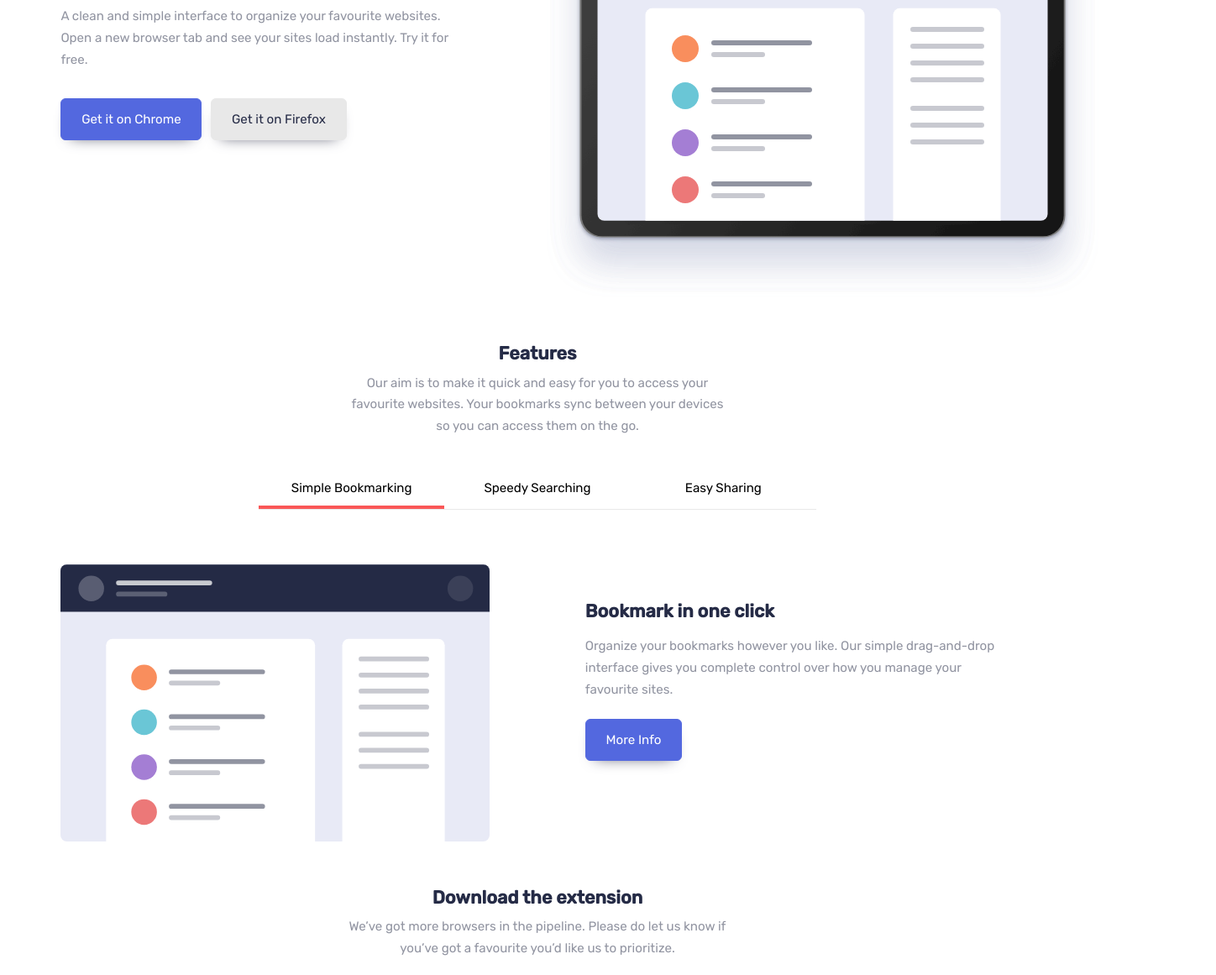
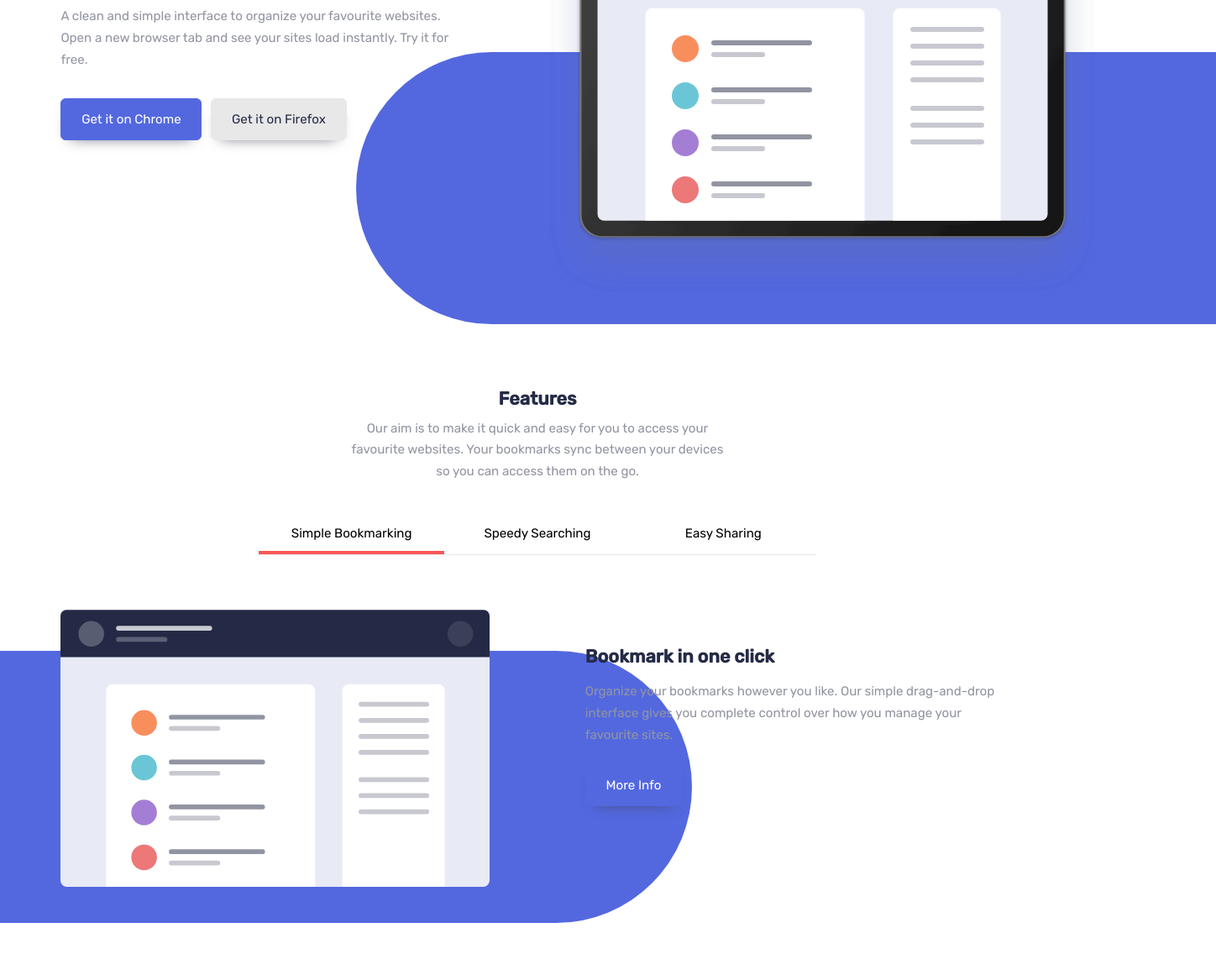
Before and after one commit to Mihalg/bookmark-landing-page, a plain HTML site: page dist/index.html in a window 1280 px wide. Shown: the part 248-1409 px from the top of the page at 84% size, 1448 px wide, since content can reach past the window. Drawn offline with Linux system fonts and the light colour scheme; files whose address does not match are found by name.

Commit message:
added README and background decorations

```diff
--- a/dist/index.html
+++ b/dist/index.html
@@ -77,6 +77,7 @@
 					<a class="btn" href="#">Get it on Firefox</a>
 				</div>
 			</div>
+			<div class="bg-figure"></div>
 		</header>
 
 		<section class="container section-padding features">
@@ -131,6 +132,7 @@
 						<a class="btn" href="#">More Info</a>
 					</div>
 				</div>
+				<div class="bg-figure"></div>
 			</div>
 		</section>
 
@@ -248,11 +250,6 @@
 		</section>
 
 		<footer>
-	<!-- <p class="attribution">
-        Challenge by <a href="https://www.frontendmentor.io?ref=challenge" target="_blank">Frontend Mentor</a>. Coded by
-        <a href="#">Your Name Here</a>.
-    </p> -->
-
 	<div class="contact">
 		<p class="paragraph">35,000+ already joined</p>
 		<p class="heading">Stay up-to-date with what we're doing</p>
@@ -304,6 +301,10 @@
 			</svg>
 		</div>
 	</nav>
+	<p class="attribution paragraph">
+		Challenge by <a href="https://www.frontendmentor.io?ref=challenge" target="_blank">Frontend Mentor</a>. Coded by
+		<a href="https://www.frontendmentor.io/profile/Mihalg" target="_blank">Mihal</a>.
+	</p>
 </footer>
 
 		<script src="js/script.min.js"></script>
--- a/src/sass/style.scss
+++ b/src/sass/style.scss
@@ -57,6 +57,15 @@ svg {
 	}
 }
 
+.bg-figure {
+	position: absolute;
+	width: 80vw;
+	background-color: hsl(231, 69%, 60%);
+	border-radius: 500px 0px 0px 500px;
+	z-index: -1;
+	aspect-ratio: 1.8 / 1;
+}
+
 .container {
 	width: 100%;
 	max-width: 1200px;
@@ -66,6 +75,7 @@ svg {
 
 .section-padding {
 	padding-top: 5rem;
+	padding-bottom: 5rem;
 }
 
 .heading {
@@ -179,6 +189,7 @@ svg {
 
 // -----HEADER-----
 .header {
+	position: relative;
 	text-align: center;
 
 	img {
@@ -209,6 +220,11 @@ svg {
 				}
 			}
 		}
+	}
+
+	.bg-figure {
+		left: 20vw;
+		top: 10rem;
 	}
 }
 
@@ -263,6 +279,7 @@ svg {
 	}
 
 	.feature-container {
+		position: relative;
 		margin-top: 4rem;
 		text-align: center;
 
@@ -288,6 +305,12 @@ svg {
 					margin-top: 2rem;
 				}
 			}
+		}
+
+		.bg-figure {
+			top: 6rem;
+			left: -3rem;
+			transform: rotateY(180deg);
 		}
 	}
 }
@@ -377,7 +400,7 @@ svg {
 				}
 
 				svg {
-					stroke: #5267DF;
+					stroke: #5267df;
 					transition: transform 0.3s, stroke 0.3s;
 				}
 			}
@@ -511,9 +534,19 @@ footer {
 			gap: 3rem;
 		}
 	}
+
+	.attribution{
+		background-color: hsl(229, 31%, 21%);
+	}
 }
 
 // -----MEDIA-----
+@media (min-width: 36em) {
+	.bg-figure {
+		aspect-ratio: 1.5 / 1;
+	}
+}
+
 @media (min-width: 62em) {
 	html {
 		font-size: 67.5%;
@@ -592,6 +625,15 @@ footer {
 			justify-content: flex-start;
 			gap: 1rem;
 		}
+
+		.bg-figure {
+			aspect-ratio: 4 / 1;
+			left: 30vw;
+			top: auto;
+			right: auto;
+			bottom: 2rem;
+			min-height: 30rem;
+		}
 	}
 
 	.features {
@@ -644,6 +686,15 @@ footer {
 						margin-top: 1.6rem;
 					}
 				}
+			}
+
+			.bg-figure {
+				left: auto;
+				right: 30vw;
+				top: auto;
+				bottom: -4rem;
+				aspect-ratio: 4.4 / 1;
+				min-height: 30rem;
 			}
 		}
 	}
```
Also changed, not shown: dist/css/style.min.css, 3 other files.
